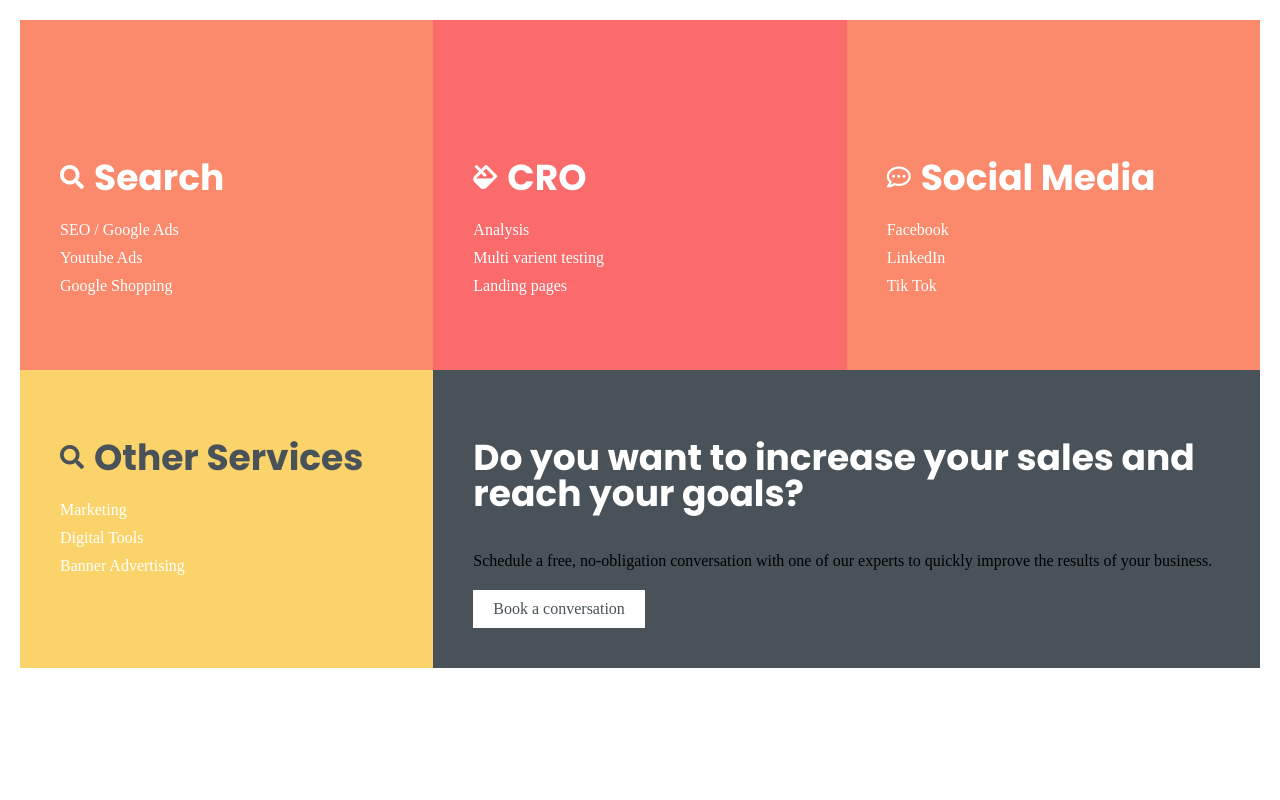
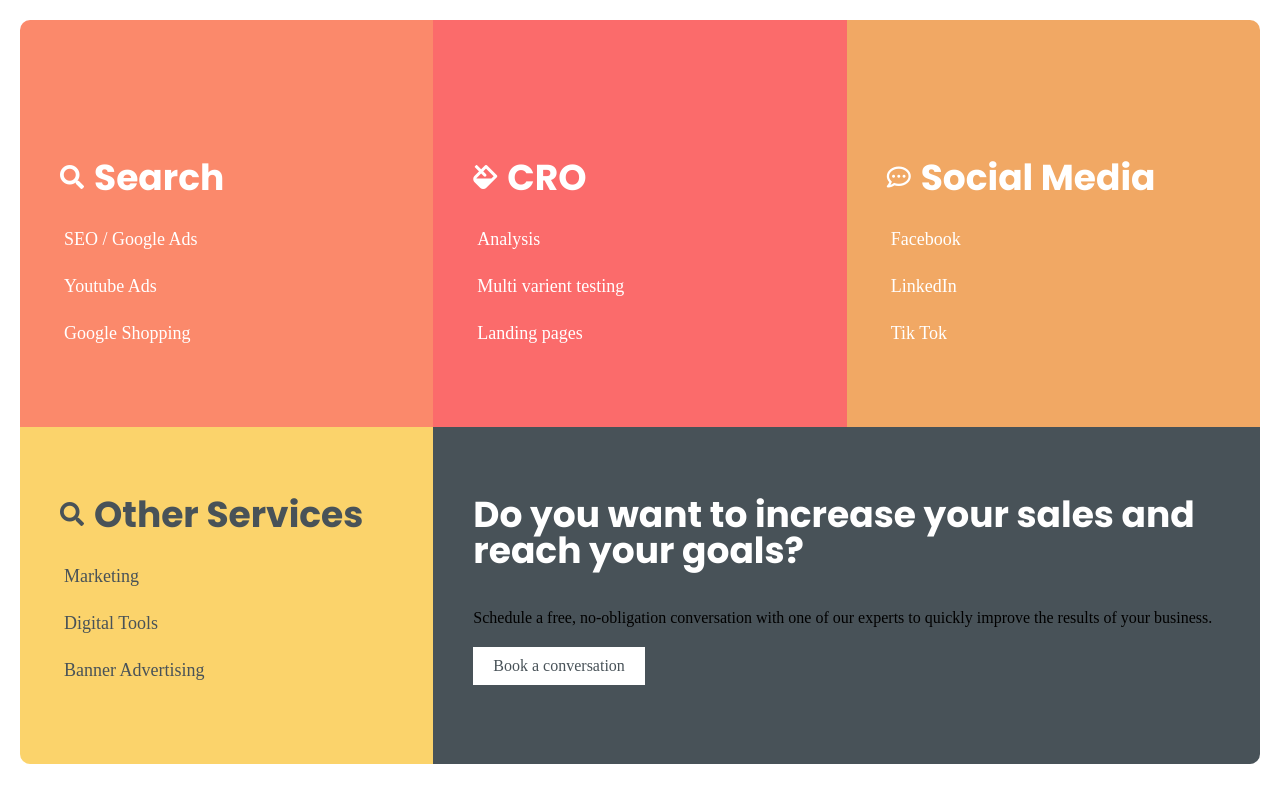
Before and after one commit to Rakib0101/footer, a plain HTML site: page index.html in a window 1280 px wide. Drawn offline with Linux system fonts and the light colour scheme.

Commit message:
update something

```diff
--- a/css/scss/base/_common.scss
+++ b/css/scss/base/_common.scss
@@ -8,6 +8,7 @@ a{
     display: inline-block;
     cursor: pointer;
     color: #fff;
+    transition: all ease 0.8s;
 }
 ul{
     list-style: none;
--- a/css/scss/layout/_footer.scss
+++ b/css/scss/layout/_footer.scss
@@ -3,6 +3,7 @@
     grid-template-columns: 1fr 1fr 1fr;
     margin: 20px;
     border-radius: 20px;
+    background: #E5E5E5;
     .footer__box{
         padding: 40px;
         overflow: hidden;
@@ -20,34 +21,56 @@
             .text{
                 padding-left: 10px;
             }
-            &.footer__title--four{
+            &--four{
                 color: #485258;
                 padding-top: 30px;
             }
-            &.footer__title--five{
+            &--five{
                 padding-top: 30px;
             }
         }
         .footer__lists{
             padding-bottom: 30px;
+            ul{
+                li{
+                    font-size: 18px;
+                    a{
+                        display: block;
+                        padding: 8px 4px;
+                        &:hover{
+                            background: #F27251;
+                        }
+                    }
+                }
+            }
         }
         &--one{
             background-color: #FB896B;
             padding: 40px;
+            border-top-left-radius: 10px;
         }
         &--two{
             background-color: #FB6B6B;
         }
         &--three{
             background-color: #F1A864;
-
+            border-top-right-radius: 10px;
         }
         &--four{
             background-color: #FBD36B;
+            border-bottom-left-radius: 10px;
+            ul{
+                li{
+                    a{
+                        color: #485258;
+                    }
+                }
+            }
         }
         &--five{
             background-color: #485258;
             grid-column: 2/4;
+            border-bottom-right-radius: 10px;
             .footer__text{
                 padding: 20px 0;
             }
@@ -57,6 +80,4 @@
             }
         }
     }
-
-
 }
--- a/index.html
+++ b/index.html
@@ -56,7 +56,7 @@
                 </ul>
             </div>
         </div>
-        <div class="footer__box footer__box--one">
+        <div class="footer__box footer__box--three">
             <div class="footer__title footer__title--three">
                 <div class="icon">
                     <i class="far fa-comment-dots"></i>
```
Also changed, not shown: css/scss/abstract/_variables.scss (added), css/style.css, 1 other file.
